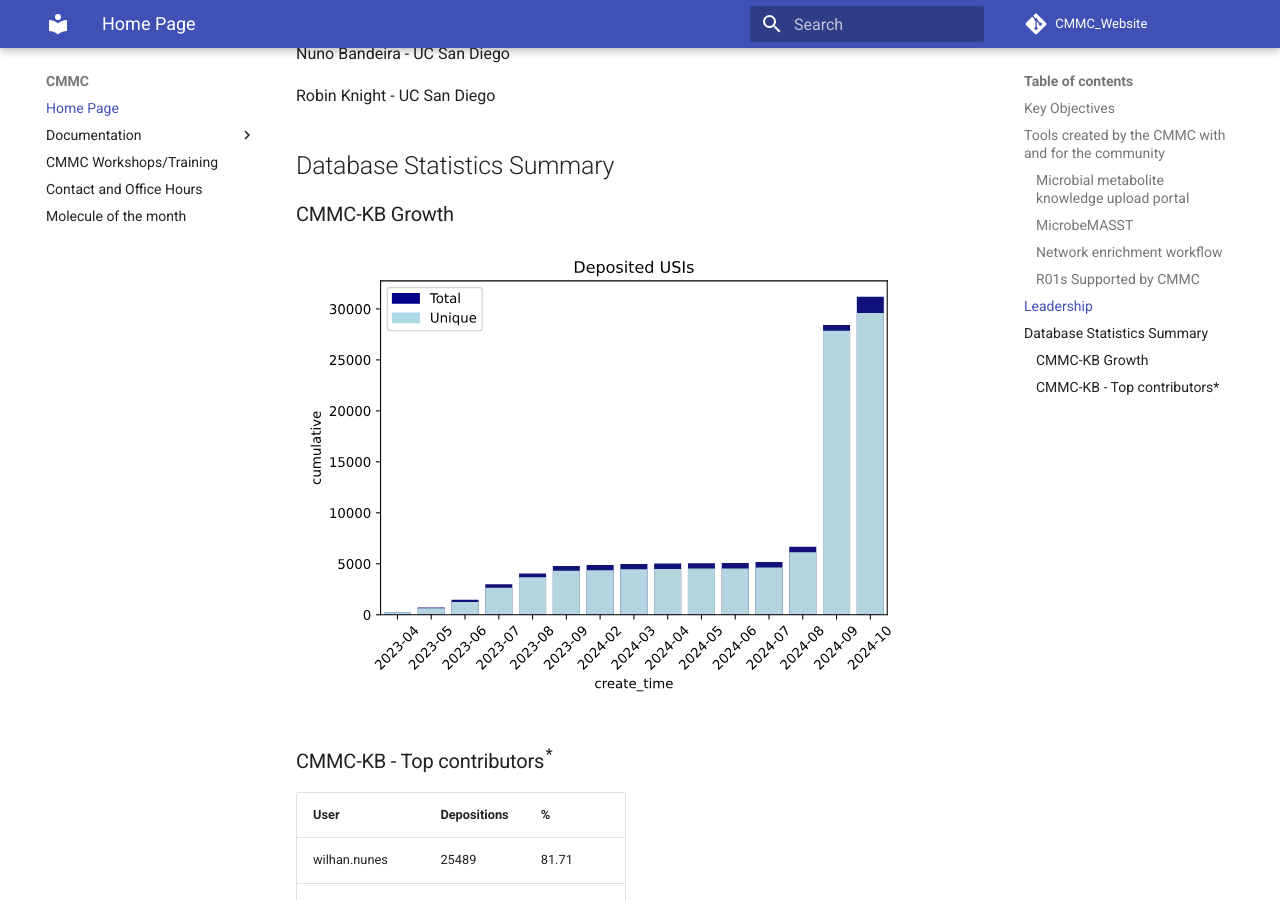
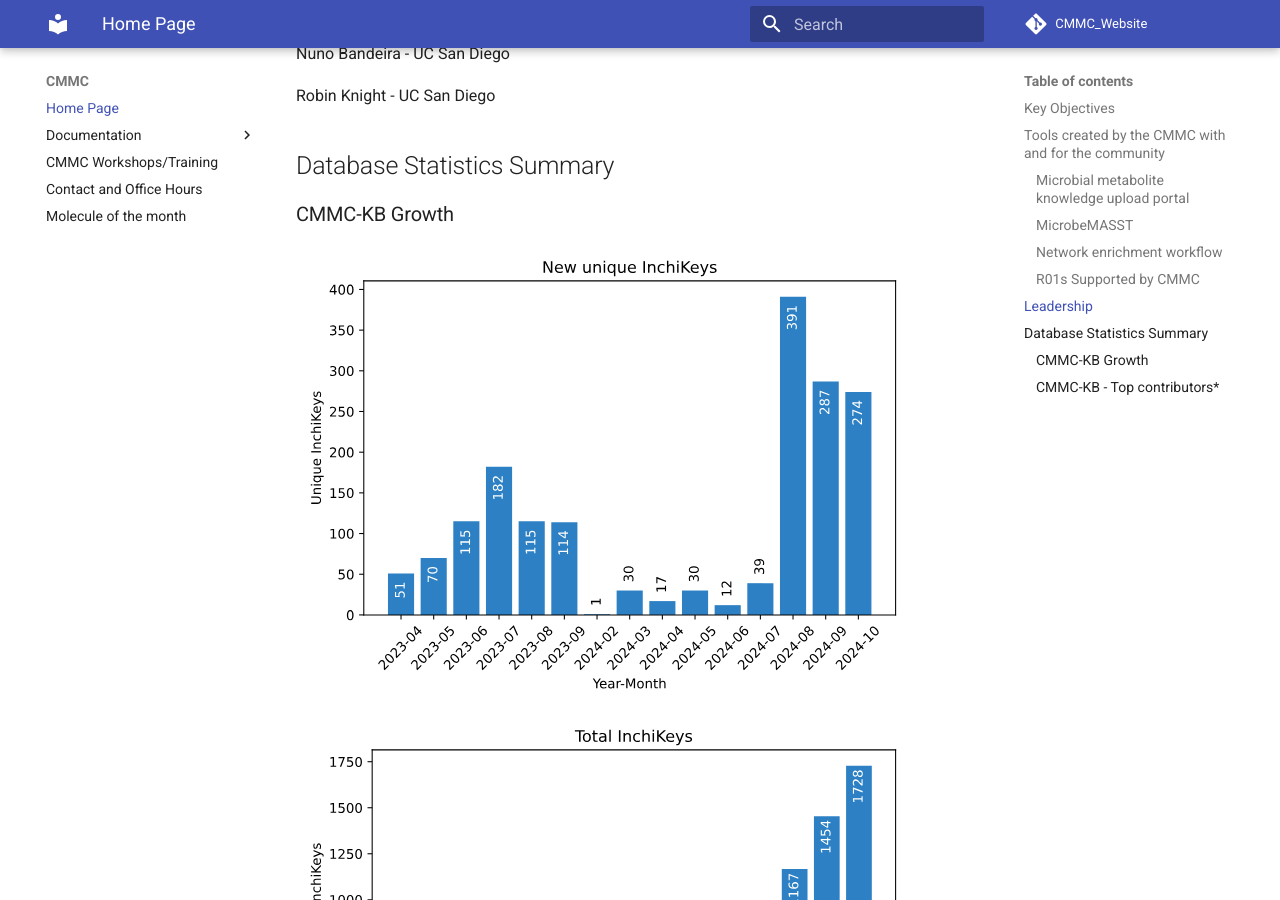
Before and after one commit to wilhan-nunes/CMMC_Website, an MkDocs documentation site: the page built from docs/index.md, in a window 1280 px wide and 900 px high, scrolled down 2088 px. Built offline with MkDocs 1.6.1 and Material for MkDocs 9.7.7, drawn with Linux system fonts in a browser that asks for light colours; comment, search, counter and statistics services are not loaded.

Commit message:
adding required files

```diff
--- a/docs/index.md
+++ b/docs/index.md
@@ -47,7 +47,9 @@ Robin Knight - UC San Diego
 
 ### CMMC-KB Growth
 
-![CMMC depositions graph](/img/statistics/cmmc_growth.svg)
+![New InchiKeys](img/statistics/cmmc_growth_new_inchikeys_by_month.svg)
+![Total InchiKeys](img/statistics/cmmc_growth_cumulative_inchikeys_by_month.svg)
+![CMMC depositions graph](img/statistics/cmmc_growth_total_usis.svg)
 
 ### CMMC-KB - Top contributors<sup>*</sup>
 
```
Also changed, not shown: docs/example.md (deleted, +0 -1 lines), docs/molecule_month.md (+1 -1 lines), docs/img/statistics/cmmc_growth_cumulative_inchikeys_by_month.svg (added), docs/img/statistics/cmmc_growth_new_inchikeys_by_month.svg (added), docs/img/statistics/cmmc_growth_total_usis.svg (added).
